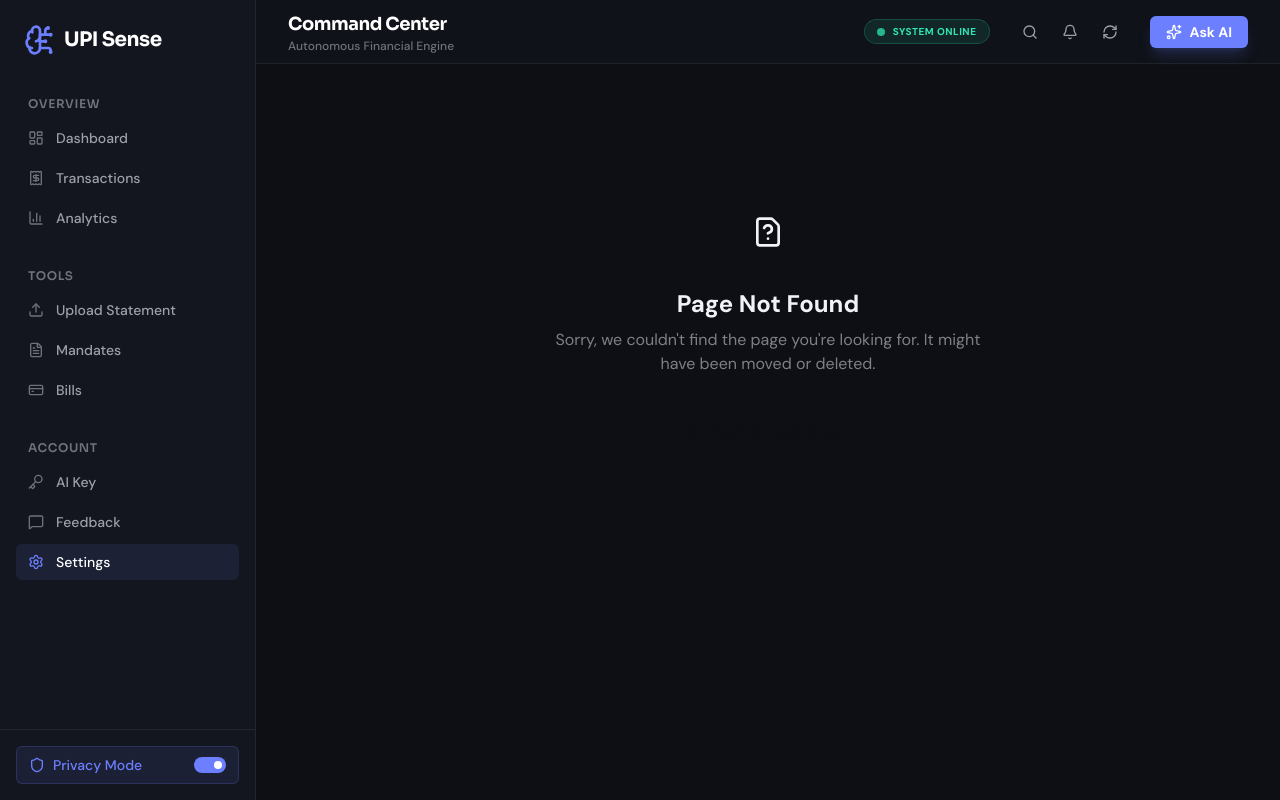
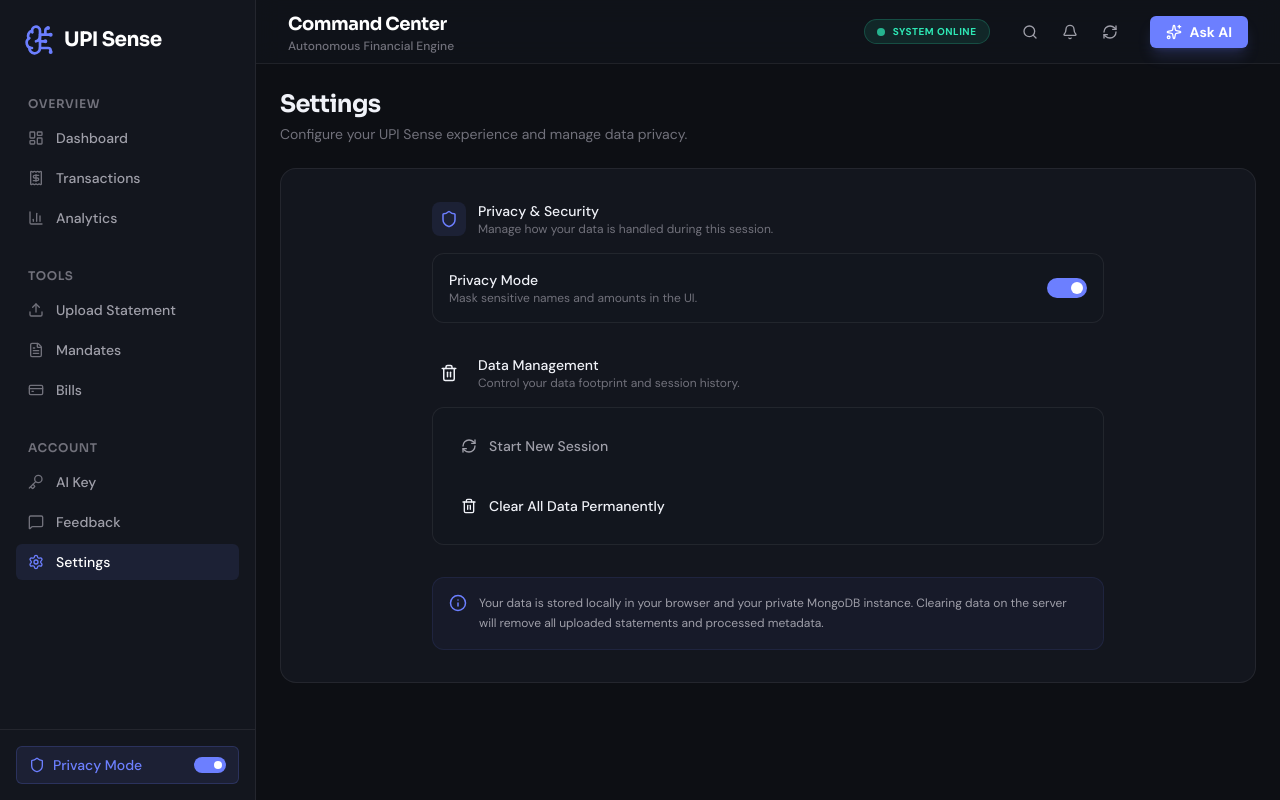
Before and after one commit to Vishal-Yadav-001/upi-expense-frontend, a Next.js app: page /settings in a window 1280 px wide. Before the commit this address had no page. Built offline with nearby package versions, Linux system fonts and the light colour scheme.

Commit message:
feat: implement dedicated settings page route

```diff
--- /dev/null
+++ b/app/settings/page.tsx
@@ -0,0 +1,23 @@
+import { SettingsContainer } from "@/components/settings/SettingsContainer";
+import { Metadata } from "next";
+
+export const metadata: Metadata = {
+  title: "Settings",
+};
+
+export default function SettingsPage() {
+  return (
+    <div className="space-y-6">
+      <div className="flex flex-col gap-1">
+        <h1 className="text-2xl font-bold tracking-tight font-heading">Settings</h1>
+        <p className="text-sm text-zinc-500 font-sans">
+          Configure your UPI Sense experience and manage data privacy.
+        </p>
+      </div>
+
+      <div className="bg-panel border border-border rounded-2xl p-8">
+        <SettingsContainer />
+      </div>
+    </div>
+  );
+}
```
